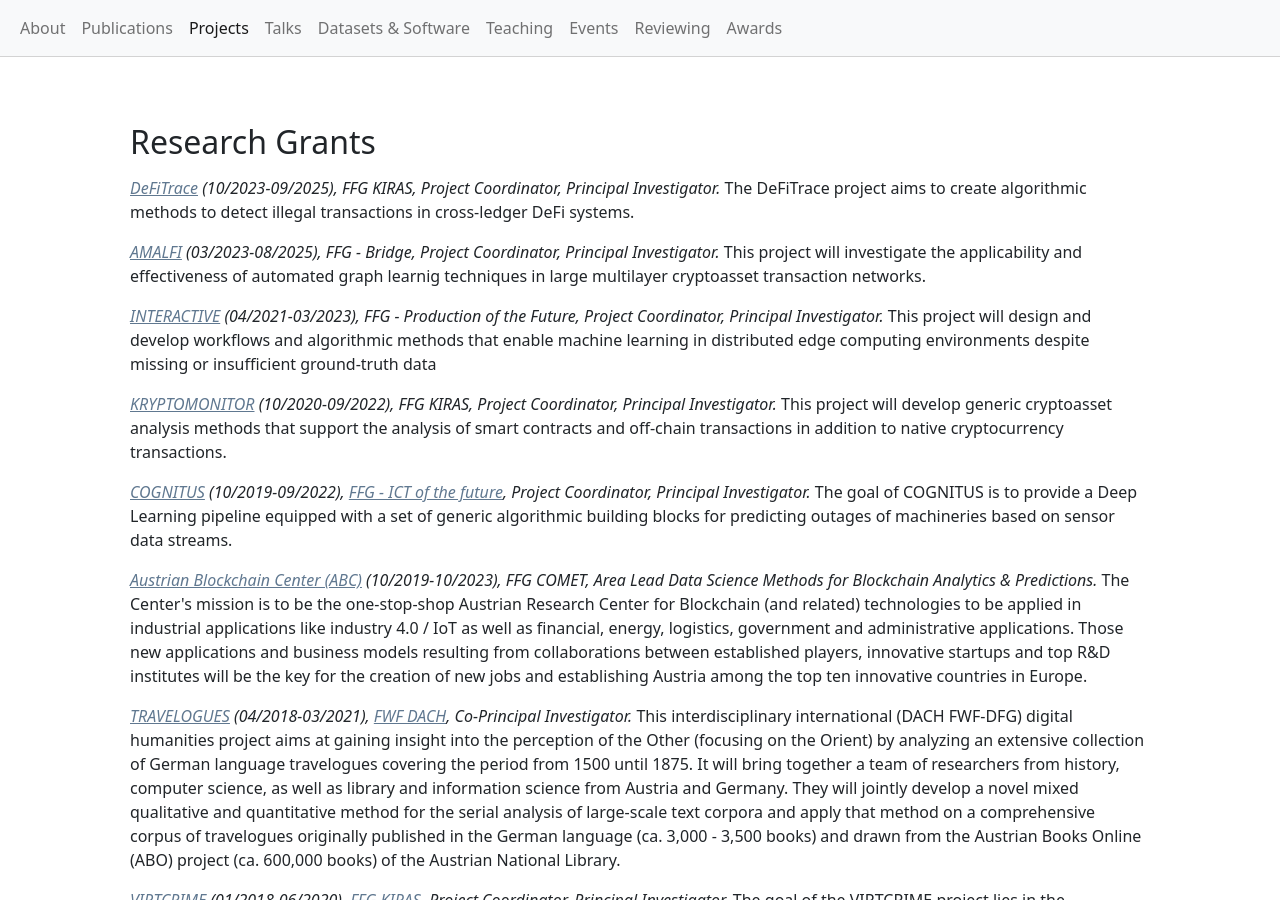
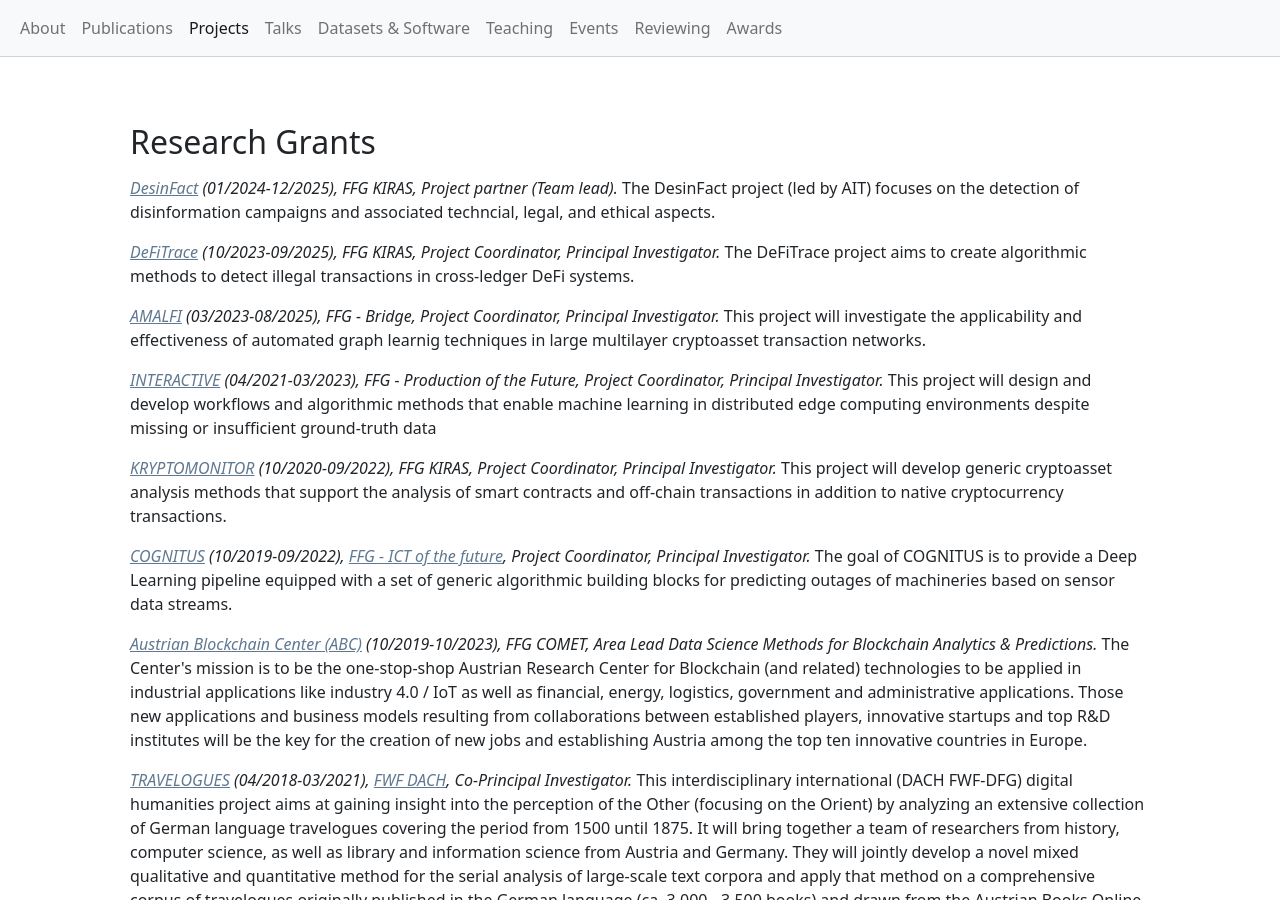
Before and after one commit to behas/behas.github.com, a Jekyll site: the page built from projects.html, in a window 1280 px wide and 900 px high. Built offline with Jekyll 4.4.1, drawn with Linux system fonts in a browser that asks for light colours; a style sheet for code colours, icons or effects is not loaded.

Commit message:
added desinfact

```diff
--- a/_data/projects.yml
+++ b/_data/projects.yml
@@ -1,3 +1,13 @@
+- acronym: "DesinFact"
+  uri: "https://projekte.ffg.at/projekt/4866636"
+  start_date: "2024-01-01"
+  end_date: "2025-12-31"
+  funding_source: "FFG KIRAS"
+  role: "Project partner (Team lead)"
+  description: >
+    The DesinFact project (led by AIT) focuses on the
+    detection of disinformation campaigns and associated techncial, legal, and ethical aspects.
+
 - acronym: "DeFiTrace"
   uri: "https://defitrace.info/"
   start_date: "2023-10-01"
```
